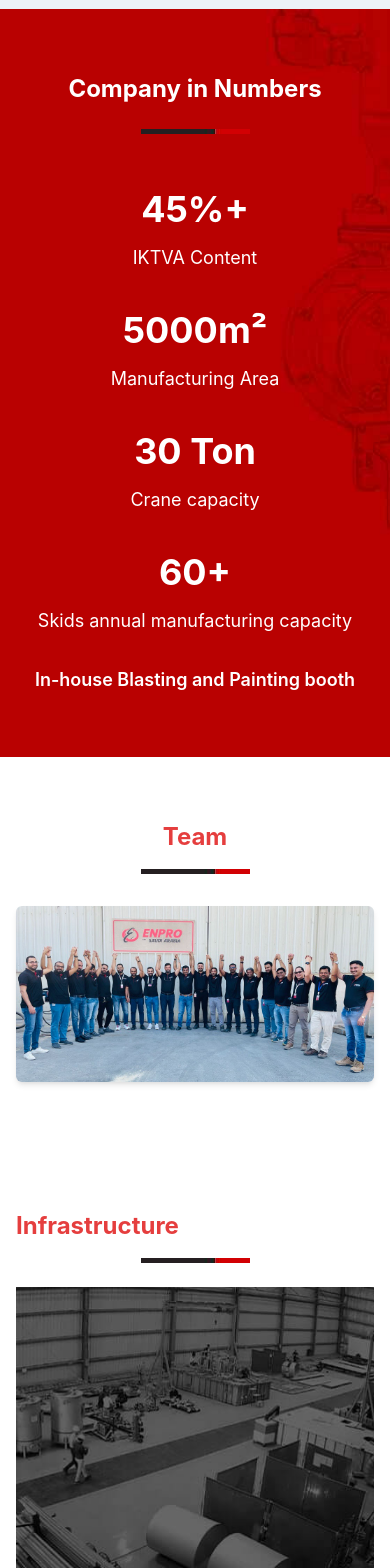
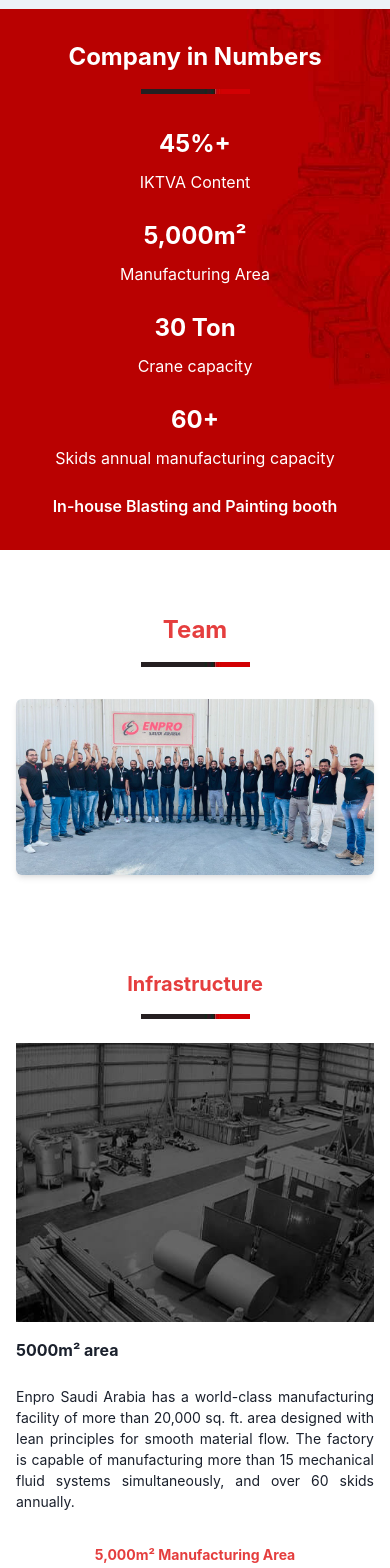
Before and after one commit to AmeySwapra/tdk, a React (Vite) app: page /enpro-saudi-arabia in a window 390 px wide. Shown: the part 2320-3888 px from the top of the page. Built offline with nearby package versions, Linux system fonts and the light colour scheme.

Commit message:
saudi enpro page has been made for test of responsiveness

```diff
--- a/src/components/EnproNumber.jsx
+++ b/src/components/EnproNumber.jsx
@@ -1,57 +1,63 @@
 import React from 'react';
 import { Box, Container, Heading, Image, SimpleGrid, Text } from '@chakra-ui/react';
+import CountUp from 'react-countup';
+import { useInView } from 'react-intersection-observer';
 import contactbg from '../assets/bg/counter-bg.jpg';
 import divider from '../assets/bg/divider.jpg';
 
 const EnproNumber = () => {
   const numbers = [
-    { value: '45%+', label: 'IKTVA Content' },
-    { value: '5000m²', label: 'Manufacturing Area' },
-    { value: '30 Ton', label: 'Crane capacity' },
-    { value: '60+', label: 'Skids annual manufacturing capacity' },
-    { value: '', label: 'In-house Blasting and Painting booth', extra: true },
+    { value: 45, suffix: '%+', label: 'IKTVA Content' },
+    { value: 5000, suffix: 'm²', label: 'Manufacturing Area' },
+    { value: 30, suffix: ' Ton', label: 'Crane capacity' },
+    { value: 60, suffix: '+', label: 'Skids annual manufacturing capacity' },
+    { value: null, label: 'In-house Blasting and Painting booth', extra: true },
   ];
+
+  const { ref, inView } = useInView({ triggerOnce: true });
 
   return (
     <Box
       bgImage={`url(${contactbg})`}
       bgSize="cover"
       bgPosition="center"
-      py={16}
+      py={{ base: 8, md: 16 }}
+      overflowX="hidden"
     >
-      <Container maxW="container.lg">
-        {/* Section Heading */}
+      <Container maxW="container.lg" px={{ base: 4, md: 8 }}>
         <Heading
           as="h2"
           fontSize={{ base: '2xl', md: '4xl' }}
           color="white"
           textAlign="center"
-          mb={6}
+          mb={{ base: 4, md: 6 }}
           data-aos="fade-down"
         >
           Company in Numbers
         </Heading>
 
-        {/* Decorative Line */}
-        <Box textAlign="center" mb={12}>
-          <Image
-            src={divider}
-            alt="Heading HR"
-            mx="auto"
-            data-aos="fade-down"
-          />
+        <Box textAlign="center" mb={{ base: 8, md: 12 }}>
+          <Image src={divider} alt="Heading HR" mx="auto" data-aos="fade-down" />
         </Box>
 
-        {/* Numbers Grid */}
-        <SimpleGrid columns={{ base: 1, md: 4 }} spacing={8} textAlign="center">
+        <SimpleGrid
+          columns={{ base: 1, sm: 2, md: 4 }}
+          spacing={{ base: 6, md: 8 }}
+          textAlign="center"
+          ref={ref}
+        >
           {numbers.map((item, index) => (
             <Box key={index} data-aos="fade-left">
-              {item.value && (
-                <Text fontSize="4xl" fontWeight="bold" color="white" mb={2}>
-                  {item.value}
+              {item.value !== null && inView && (
+                <Text fontSize={{ base: '2xl', md: '4xl' }} fontWeight="bold" color="white" mb={2}>
+                  <CountUp start={0} end={item.value} duration={2} suffix={item.suffix || ''} />
                 </Text>
               )}
-              <Text fontSize="lg" color="white" fontWeight={item.extra ? 'semibold' : 'normal'}>
+              <Text
+                fontSize={{ base: 'md', md: 'lg' }}
+                color="white"
+                fontWeight={item.extra ? 'semibold' : 'normal'}
+              >
                 {item.label}
               </Text>
             </Box>
--- a/src/components/InfrastructureSection.jsx
+++ b/src/components/InfrastructureSection.jsx
@@ -1,5 +1,5 @@
 import { Box, Container, Heading, Image, SimpleGrid, Text } from '@chakra-ui/react';
-import divider from '../assets/bg/divider.jpg'
+import divider from '../assets/bg/divider.jpg';
 import p1 from '../assets/infra/p1.jpg';
 import p2 from '../assets/infra/p2.jpg';
 import p3 from '../assets/infra/p3.jpg';
@@ -10,57 +10,60 @@ import p7 from '../assets/infra/p7.jpg';
 
 const InfrastructureSection = () => {
   return (
-    <Box as="section" py={16}>
-      <Container maxW="container.lg">
-        <Heading as="h2" fontSize="2xl" mb={4} color="red.500">
+    <Box as="section" py={{ base: 8, md: 16 }}>
+      <Container maxW="container.lg" px={{ base: 4, md: 8 }}>
+        <Heading as="h2" fontSize={{ base: 'xl', md: '2xl' }} mb={4} color="red.500" textAlign="center">
           Infrastructure
         </Heading>
 
+        {/* Divider */}
         <Box textAlign="center" mb={6}>
-          <Image
-            src={divider}
-            alt="heading-hr1"
-            mx="auto"
-            data-aos="fade-down"
-          />
+          <Image src={divider} alt="heading-hr1" mx="auto" data-aos="fade-down" />
         </Box>
 
+        {/* Top Section */}
         <SimpleGrid columns={{ base: 1, md: 2 }} spacing={6} mt={6}>
           <Box data-aos="flip-left">
-            <Image
-              src={p1}
-              alt="Infrastructure"
-              boxSize="100%"
-              objectFit="cover"
-            />
-            <Text mt={4} fontSize="xl" fontWeight="bold">5000m2 area</Text>
+            <Image src={p1} alt="Infrastructure" w="100%" h="auto" objectFit="cover" />
+            <Text mt={4} fontSize={{ base: 'md', md: 'xl' }} fontWeight="bold">
+              5000m² area
+            </Text>
           </Box>
           <Box data-aos="fade-left">
-            <Text>
-              Enpro Saudi Arabia has a world-class manufacturing facility of more than 20,000 sq. ft. area
-              designed with lean principles for smooth material flow. The factory is capable of manufacturing more
-              than 15 mechanical fluid systems simultaneously, and over 60 skids annually.
+            <Text fontSize={{ base: 'sm', md: 'md' }} textAlign={{ base: 'justify', md: 'left' }}>
+              Enpro Saudi Arabia has a world-class manufacturing facility of more than 20,000 sq. ft. area designed
+              with lean principles for smooth material flow. The factory is capable of manufacturing more than 15
+              mechanical fluid systems simultaneously, and over 60 skids annually.
             </Text>
           </Box>
         </SimpleGrid>
 
-        <Box py={16}>
-          <SimpleGrid columns={{ base: 1, md: 2 }} spacing={6}>
+        {/* Lower Section */}
+        <Box py={{ base: 8, md: 16 }}>
+          <SimpleGrid columns={{ base: 1, sm: 2, md: 3 }} spacing={{ base: 4, md: 6 }}>
             {[
-              { title: '5,000m2 Manufacturing Area', imageSrc: p2 },
-              { title: '20+ Welding stations', imageSrc: p3 },
+              { title: '5,000m² Manufacturing Area', imageSrc: p2 },
+              { title: '20+ Welding Stations', imageSrc: p3 },
               { title: 'In-house Painting Booth', imageSrc: p4 },
               { title: '30T Crane Capacity', imageSrc: p5 },
               { title: 'In-house Shot-Blasting Booth', imageSrc: p1 },
-              { title: 'Multi-level rack storage', imageSrc: 'https://www.enproindustries.in/wp-content/uploads/2023/07/6-5.jpg' },
-              { title: 'API 614 Testing Facility', imageSrc: p7 }
+              { title: 'Multi-level Rack Storage', imageSrc: p6 },
+              { title: 'API 614 Testing Facility', imageSrc: p7 },
             ].map((item, index) => (
-              <Box key={index} data-aos="zoom-in-left">
+              <Box key={index} data-aos="zoom-in-left" textAlign="center">
                 <a href={item.imageSrc} data-lightbox="slide-show-" data-title={item.title}>
-                  <Box>
-                    <Text fontSize="xl" fontWeight="bold" color="red.500">{item.title}</Text>
+                  <Box mb={2}>
+                    <Text fontSize={{ base: 'sm', md: 'lg' }} fontWeight="bold" color="red.500">
+                      {item.title}
+                    </Text>
                   </Box>
-                  <Image src={item.imageSrc} alt={item.title} boxSize="100%" objectFit="cover" />
+                  <Image
+                    src={item.imageSrc}
+                    alt={item.title}
+                    w="100%"
+                    h={{ base: '200px', md: '300px' }}
+                    objectFit="cover"
+                  />
                 </a>
               </Box>
             ))}
```
